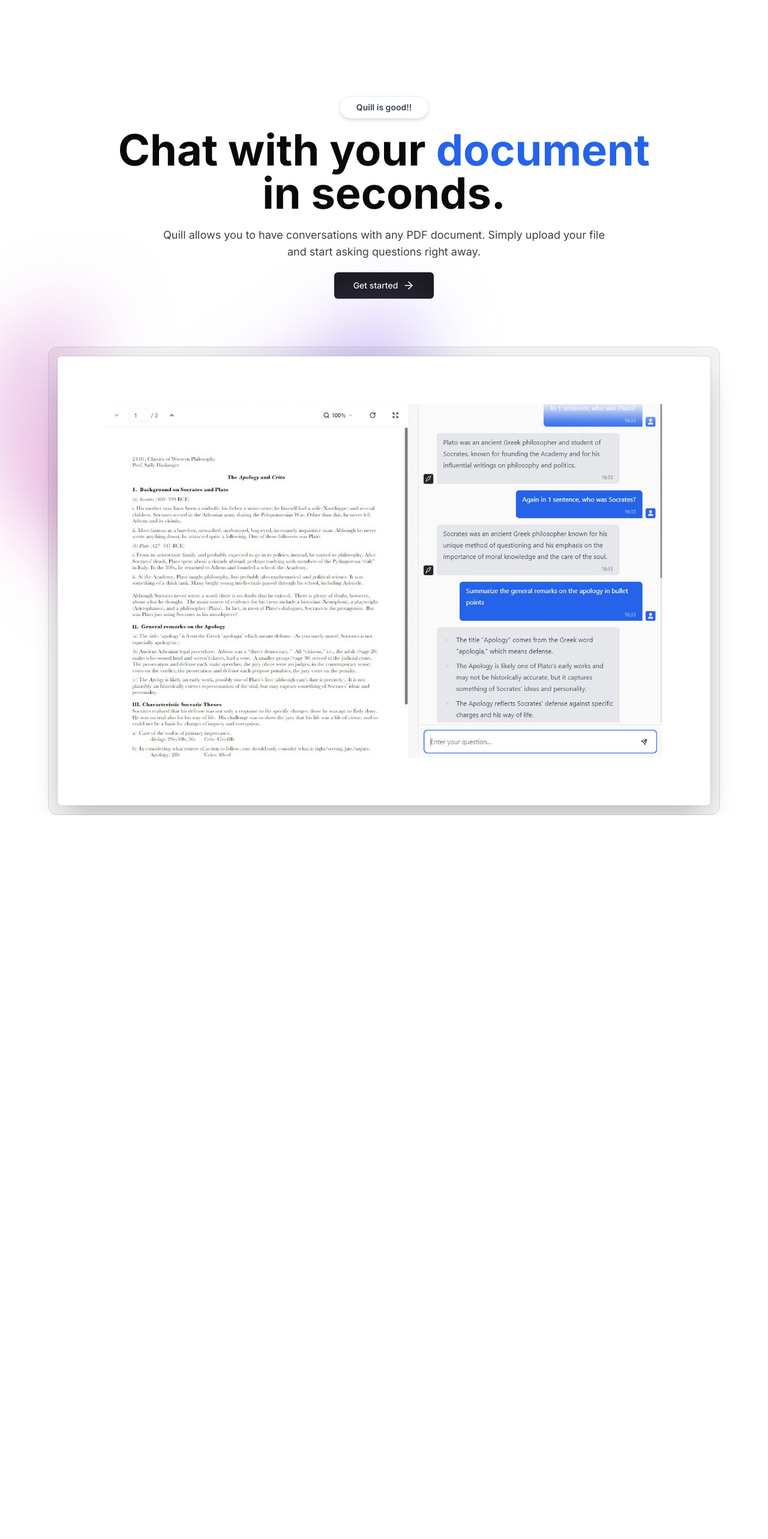
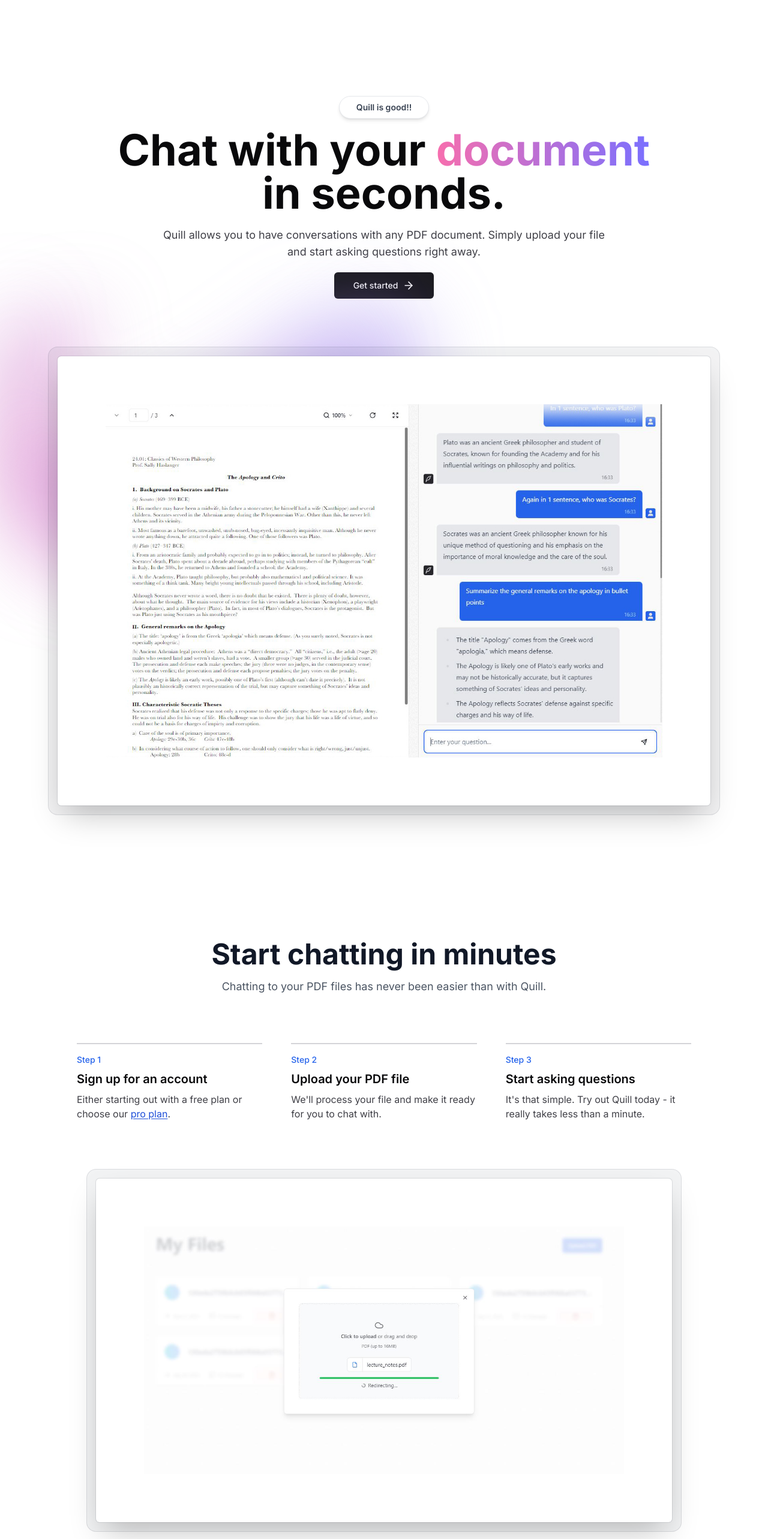
Before and after one commit to Sshashank5690/quill, a Next.js app: page / in a window 1280 px wide. Shown: the top 2566 px of the page at 60% size. Before the commit the page ends 1359 px from the top, so only its background shows below. Built offline with nearby package versions, Linux system fonts and the light colour scheme.

Commit message:
gradient

```diff
--- a/src/app/page.tsx
+++ b/src/app/page.tsx
@@ -14,8 +14,17 @@
         </p>
       </div>
       <h1 className="max-w-4xl text-5xl font-bold md:text-6xl lg:text-7xl">
-        Chat with your <span className="text-blue-600">document</span> in seconds.
-      </h1>
+            Chat with your
+        <span style={{
+           background: 'linear-gradient(to right, #fd6eaa, #7a70ff)',
+           WebkitBackgroundClip: 'text',
+           WebkitTextFillColor: 'transparent'
+        }}>
+         {" document "}
+         </span>
+          in seconds.
+       </h1>
+
       <p className="mt-5 max-w-prose text-zinc-700 sm:text-lg">
           Quill allows you to have conversations with any
           PDF document. Simply upload your file and start
@@ -60,10 +69,101 @@
           </div>
         </div>
 
+        <div
+            aria-hidden='true'
+            className='pointer-events-none absolute inset-x-0 -top-40 -z-10 transform-gpu overflow-hidden blur-3xl sm:-top-80'>
+            <div
+              style={{
+                clipPath:
+                  'polygon(74.1% 44.1%, 100% 61.6%, 97.5% 26.9%, 85.5% 0.1%, 80.7% 2%, 72.5% 32.5%, 60.2% 62.4%, 52.4% 68.1%, 47.5% 58.3%, 45.2% 34.5%, 27.5% 76.7%, 0.1% 64.9%, 17.9% 100%, 27.6% 76.8%, 76.1% 97.7%, 74.1% 44.1%)',
+              }}
+              className='relative left-[calc(50%-13rem)] aspect-[1155/678] w-[36.125rem] -translate-x-1/2 rotate-[30deg] bg-gradient-to-tr from-[#ff80b5] to-[#9089fc] opacity-30 sm:left-[calc(50%-36rem)] sm:w-[72.1875rem]'
+            />
+          </div>
+        </div>
+      </div>
 
+      {/* Feature section */}
+      <div className='mx-auto mb-32 mt-32 max-w-5xl sm:mt-56'>
+        <div className='mb-12 px-6 lg:px-8'>
+          <div className='mx-auto max-w-2xl sm:text-center'>
+            <h2 className='mt-2 font-bold text-4xl text-gray-900 sm:text-5xl'>
+              Start chatting in minutes
+            </h2>
+            <p className='mt-4 text-lg text-gray-600'>
+              Chatting to your PDF files has never been
+              easier than with Quill.
+            </p>
+          </div>
+        </div>
 
+        {/* steps */}
+        <ol className='my-8 space-y-4 pt-8 md:flex md:space-x-12 md:space-y-0'>
+          <li className='md:flex-1'>
+            <div className='flex flex-col space-y-2 border-l-4 border-zinc-300 py-2 pl-4 md:border-l-0 md:border-t-2 md:pb-0 md:pl-0 md:pt-4'>
+              <span className='text-sm font-medium text-blue-600'>
+                Step 1
+              </span>
+              <span className='text-xl font-semibold'>
+                Sign up for an account
+              </span>
+              <span className='mt-2 text-zinc-700'>
+                Either starting out with a free plan or
+                choose our{' '}
+                <Link
+                  href='/pricing'
+                  className='text-blue-700 underline underline-offset-2'>
+                  pro plan
+                </Link>
+                .
+              </span>
+            </div>
+          </li>
+          <li className='md:flex-1'>
+            <div className='flex flex-col space-y-2 border-l-4 border-zinc-300 py-2 pl-4 md:border-l-0 md:border-t-2 md:pb-0 md:pl-0 md:pt-4'>
+              <span className='text-sm font-medium text-blue-600'>
+                Step 2
+              </span>
+              <span className='text-xl font-semibold'>
+                Upload your PDF file
+              </span>
+              <span className='mt-2 text-zinc-700'>
+                We&apos;ll process your file and make it
+                ready for you to chat with.
+              </span>
+            </div>
+          </li>
+          <li className='md:flex-1'>
+            <div className='flex flex-col space-y-2 border-l-4 border-zinc-300 py-2 pl-4 md:border-l-0 md:border-t-2 md:pb-0 md:pl-0 md:pt-4'>
+              <span className='text-sm font-medium text-blue-600'>
+                Step 3
+              </span>
+              <span className='text-xl font-semibold'>
+                Start asking questions
+              </span>
+              <span className='mt-2 text-zinc-700'>
+                It&apos;s that simple. Try out Quill today -
+                it really takes less than a minute.
+              </span>
+            </div>
+          </li>
+        </ol>
+
+        <div className='mx-auto max-w-6xl px-6 lg:px-8'>
+          <div className='mt-16 flow-root sm:mt-24'>
+            <div className='-m-2 rounded-xl bg-gray-900/5 p-2 ring-1 ring-inset ring-gray-900/10 lg:-m-4 lg:rounded-2xl lg:p-4'>
+              <Image
+                src='/file-upload-preview.jpg'
+                alt='uploading preview'
+                width={1419}
+                height={732}
+                quality={100}
+                className='rounded-md bg-white p-2 sm:p-8 md:p-20 shadow-2xl ring-1 ring-gray-900/10'
+              />
+            </div>
+          </div>
+        </div>
       </div>
-     </div>
     </>
   )
 }
```
